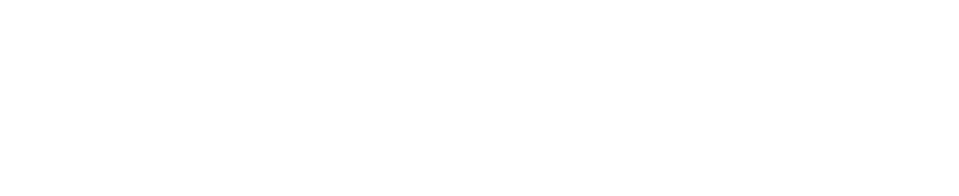
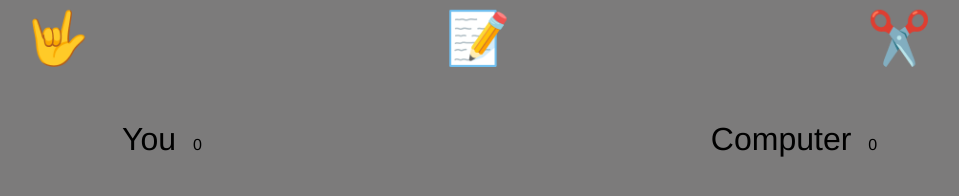
Before and after one commit to B-HowellCMD/TOPRockPaperScissors, a plain HTML site: page index.html in a window 1280 px wide. Shown: the whole page, without its empty margins (162-1121 px from the left). Drawn offline with Linux system fonts and the light colour scheme.

Commit message:
Add files via upload
Updated HTML file

```diff
--- a/index.html
+++ b/index.html
@@ -5,8 +5,33 @@
     <meta http-equiv="X-UA-Compatible" content="IE=edge" />
     <meta name="viewport" content="width=device-width, initial-scale=1.0" />
     <title>Rock Paper Scissors</title>
+    <link rel="stylesheet" href="style.css" />
   </head>
   <body>
+    <!-- These are the player options for RPS -->
+    <div class="selections">
+      <button class="selection" data-selection="rock">🤟</button>
+      <button class="selection" data-selection="paper">📝</button>
+      <button class="selection" data-selection="scissors">✂️</button>
+    </div>
+
+    <!-- This is the results from each round played during a game -->
+    <div class="results">
+      <div>
+        You
+        <span class="result-score">0</span>
+      </div>
+      <div>
+        Computer
+        <span class="result-score">0</span>
+      </div>
+      <!-- <div class="result-selection winner">🤟</div>
+      <div class="result-selection">📝</div> -->
+    </div>
+
+    <!-- app.js is the main JS file. This JS file has all of the logic for the game -->
     <script src="app.js"></script>
   </body>
 </html>
+
+<!-- 🤟📝✂️ -->
```
